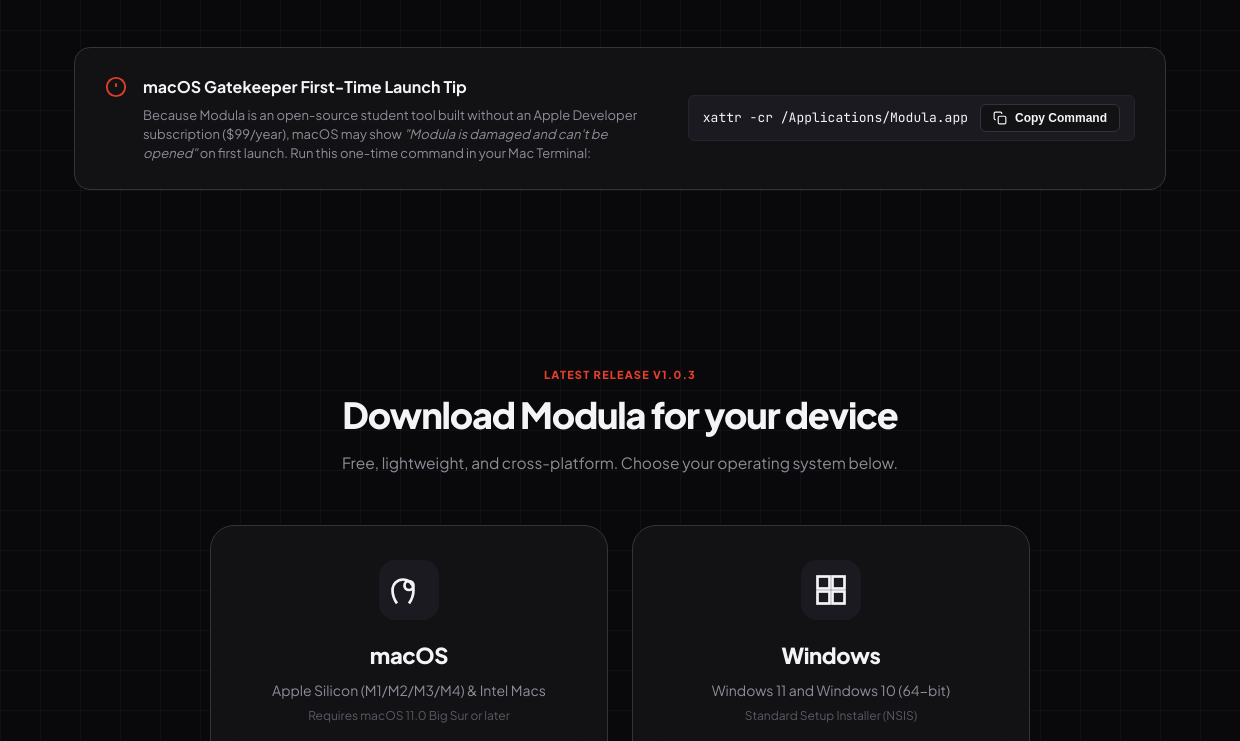
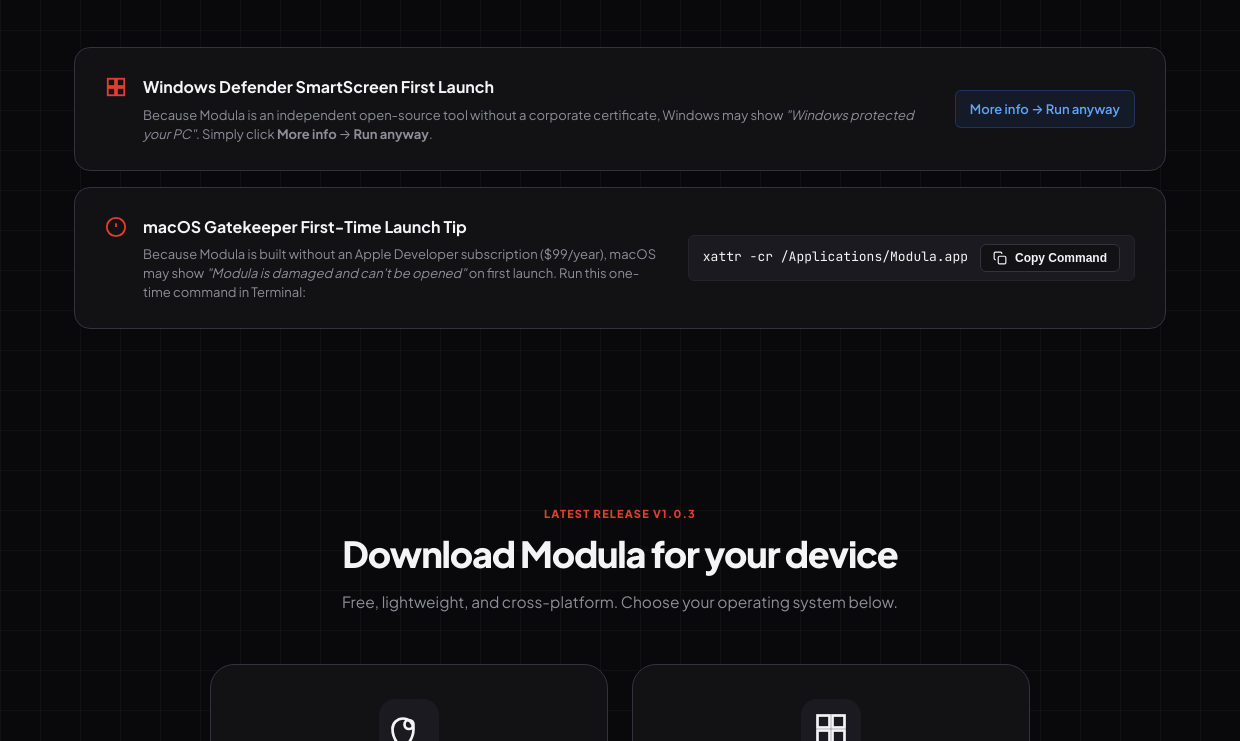
Before and after one commit to MananDua28/Modula, an Electron app: page index.html in a window 1240 px wide. Shown: the part 2970-3711 px from the top of the page. Drawn offline with Linux system fonts and the light colour scheme.

Commit message:
feat(website): add Windows Portable download option and Defender SmartScreen guidance

```diff
--- a/index.html
+++ b/index.html
@@ -398,6 +398,27 @@
   <!-- Gatekeeper & SmartScreen Tips -->
   <section class="section tips-section">
     <div class="container">
+      <div class="tips-grid">
+        <!-- Windows Tip -->
+        <div class="tips-box">
+          <div class="tips-header">
+            <svg width="22" height="22" viewBox="0 0 24 24" fill="none" stroke="currentColor" stroke-width="2">
+              <rect x="3" y="3" width="8" height="8"></rect>
+              <rect x="13" y="3" width="8" height="8"></rect>
+              <rect x="3" y="13" width="8" height="8"></rect>
+              <rect x="13" y="13" width="8" height="8"></rect>
+            </svg>
+            <div>
+              <h3>Windows Defender SmartScreen First Launch</h3>
+              <p>Because Modula is an independent open-source tool without a corporate certificate, Windows may show <em>"Windows protected your PC"</em>. Simply click <strong>More info</strong> &rarr; <strong>Run anyway</strong>.</p>
+            </div>
+          </div>
+          <div class="terminal-command-box" style="background: rgba(59, 130, 246, 0.08); border-color: rgba(59, 130, 246, 0.25);">
+            <span style="font-size: 13px; font-weight: 600; color: #60a5fa; white-space: nowrap;">More info &rarr; Run anyway</span>
+          </div>
+        </div>
+
+        <!-- macOS Tip -->
         <div class="tips-box">
           <div class="tips-header">
             <svg width="22" height="22" viewBox="0 0 24 24" fill="none" stroke="currentColor" stroke-width="2">
@@ -407,7 +428,7 @@
             </svg>
             <div>
               <h3>macOS Gatekeeper First-Time Launch Tip</h3>
-            <p>Because Modula is an open-source student tool built without an Apple Developer subscription ($99/year), macOS may show <em>"Modula is damaged and can't be opened"</em> on first launch. Run this one-time command in your Mac Terminal:</p>
+              <p>Because Modula is built without an Apple Developer subscription ($99/year), macOS may show <em>"Modula is damaged and can't be opened"</em> on first launch. Run this one-time command in Terminal:</p>
             </div>
           </div>
 
@@ -420,6 +441,7 @@
               </svg>
               <span id="copyBtnText">Copy Command</span>
             </button>
+          </div>
         </div>
       </div>
     </div>
@@ -467,18 +489,25 @@
             </svg>
           </div>
           <h3>Windows</h3>
-          <p class="dl-desc">Windows 11 and Windows 10 (64-bit)</p>
-          <div class="dl-meta">Standard Setup Installer (NSIS)</div>
+          <p class="dl-desc">Windows 11 and Windows 10 (64-bit x64)</p>
+          <div class="dl-meta">Choose Setup Installer or Standalone Portable</div>
           <a href="https://github.com/MananDua28/Modula/releases/download/v1.0.3/Modula-Setup-1.0.3.exe" class="btn btn-primary btn-block">
             <svg width="16" height="16" viewBox="0 0 24 24" fill="none" stroke="currentColor" stroke-width="2">
               <path d="M21 15v4a2 2 0 0 1-2 2H5a2 2 0 0 1-2-2v-4"></path>
               <polyline points="7 10 12 15 17 10"></polyline>
               <line x1="12" y1="15" x2="12" y2="3"></line>
             </svg>
-            <span>Download .EXE (97.7 MB)</span>
+            <span>Download Installer (97.7 MB)</span>
+          </a>
+          <a href="https://github.com/MananDua28/Modula/releases/download/v1.0.3/Modula-Portable-1.0.3.exe" class="btn btn-secondary btn-block" style="margin-top: 10px; font-size: 13px; padding: 10px 14px;">
+            <svg width="14" height="14" viewBox="0 0 24 24" fill="none" stroke="currentColor" stroke-width="2" style="margin-right: 4px;">
+              <polyline points="20 6 9 17 4 12"></polyline>
+            </svg>
+            <span>Portable Edition (No Install — 97.4 MB)</span>
           </a>
         </div>
       </div>
+
     </div>
   </section>
 
--- a/script.js
+++ b/script.js
@@ -163,6 +163,7 @@
     const href = downloadAnchor.getAttribute('href') || '';
     let platform = 'Unknown';
     if (href.endsWith('.dmg')) platform = 'macOS (.dmg)';
+    else if (href.includes('Portable')) platform = 'Windows Portable (.exe)';
     else if (href.endsWith('.exe')) platform = 'Windows (.exe)';
     else if (href.endsWith('.zip')) platform = 'macOS (.zip)';
 
--- a/styles.css
+++ b/styles.css
@@ -1038,6 +1038,12 @@
   padding-top: 0;
 }
 
+.tips-grid {
+  display: flex;
+  flex-direction: column;
+  gap: 16px;
+}
+
 .tips-box {
   background: var(--bg-card);
   border: 1px solid var(--border-bold);
--- a/website/script.js
+++ b/website/script.js
@@ -163,6 +163,7 @@
     const href = downloadAnchor.getAttribute('href') || '';
     let platform = 'Unknown';
     if (href.endsWith('.dmg')) platform = 'macOS (.dmg)';
+    else if (href.includes('Portable')) platform = 'Windows Portable (.exe)';
     else if (href.endsWith('.exe')) platform = 'Windows (.exe)';
     else if (href.endsWith('.zip')) platform = 'macOS (.zip)';
 
--- a/website/styles.css
+++ b/website/styles.css
@@ -1038,6 +1038,12 @@
   padding-top: 0;
 }
 
+.tips-grid {
+  display: flex;
+  flex-direction: column;
+  gap: 16px;
+}
+
 .tips-box {
   background: var(--bg-card);
   border: 1px solid var(--border-bold);
```
Also changed, not shown: website/index.html (+33 -4 lines), 1 other file. Lines whose indentation alone changed are shown as unchanged.
